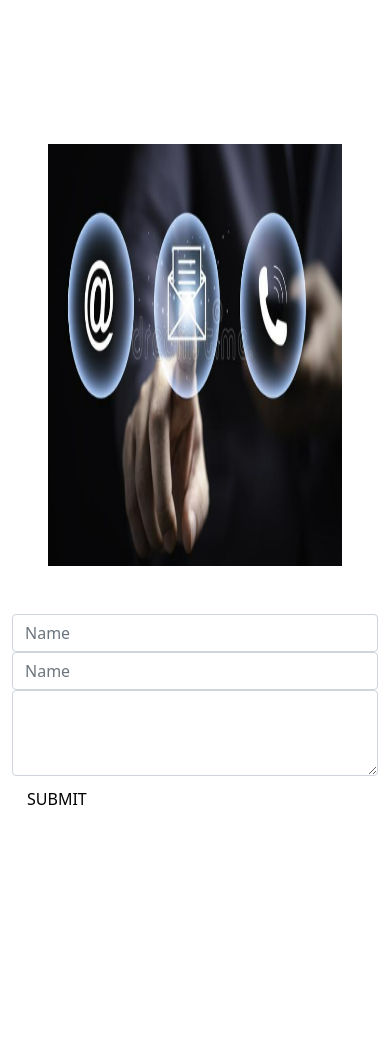
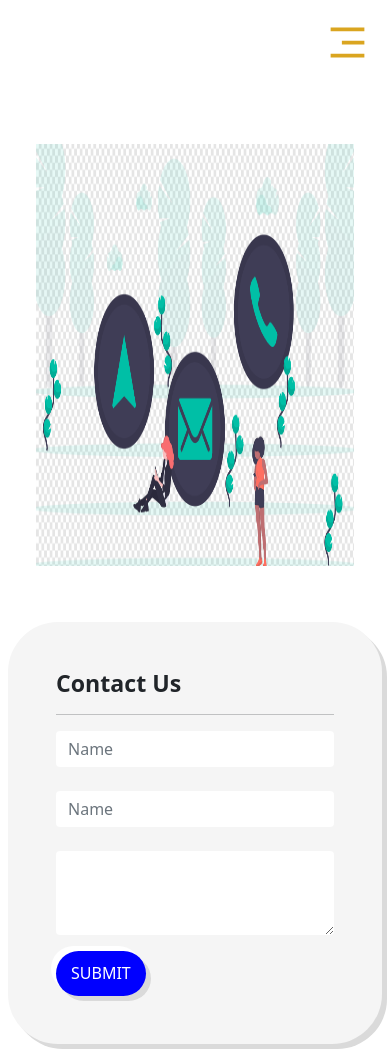
Before and after one commit to UshaKhadkaKapan/realPortfolio, a React (Create React App) app: page /contact in a window 390 px wide. Before the commit the page ends 844 px from the top, so only its background shows below. Built offline with nearby package versions, Linux system fonts and the light colour scheme.

Commit message:
contact page is complete

```diff
--- a/src/pages/Contact.js
+++ b/src/pages/Contact.js
@@ -6,18 +6,22 @@ import "../styles/Home.css";
 const Contact = () => {
   return (
     <div>
-      {/* <Header /> */}
+      <Header />
       <div className="container contact mt-5">
         <div className="row pt-5">
           <div className="col-md-6 p-5">
             <img src="./contactus.PNG" alt="" />
           </div>
           <div className="col-md-6">
-            <div className="contact-form">
-              <input type="text" className="form-control" placeholder="Name" />
-              <input type="text" className="form-control" placeholder="Name" />
-              <textarea className="form-control" rows={3} defaultValue={""} />
-              <button className="primary-button">SUBMIT</button>
+            <div className="contact-form m-2 p-5 n-box2">
+              <h3 className="font-bold">Contact Us</h3>
+              <hr />
+              <input type="text" className="form-control " placeholder="Name" />
+              <br />
+              <input type="text" className="form-control " placeholder="Name" />
+              <br />
+              <textarea className="form-control " rows={3} defaultValue={""} />
+              <button className="primary-button mt-3 n-box2">SUBMIT</button>
             </div>
           </div>
         </div>
--- a/src/styles/Home.css
+++ b/src/styles/Home.css
@@ -16,7 +16,7 @@
 }
 
 .primary-button {
-  background: white;
+  background-color: whitesmoke;
   height: 45px;
   border-radius: 25px;
   border: none;
--- a/src/styles/header-footer.css
+++ b/src/styles/header-footer.css
@@ -63,9 +63,28 @@ ul a {
   color: goldenrod;
 }
 
+.contact {
+  padding-top: 20px;
+}
+
 .contact img {
   height: 50vh;
   width: 100%;
+}
+
+input,
+textarea {
+  margin-top: 25px;
+  border: none !important;
+}
+
+.form-control {
+  box-shadow: none !important;
+}
+
+.contact button {
+  background-color: blue;
+  color: white;
 }
 
 @media (max-width: 750px) {
@@ -109,4 +128,14 @@ ul a {
     color: goldenrod;
     font-size: 45px;
   }
+
+  .contact {
+    margin-top: 0 !important;
+    padding: 0 !important;
+  }
+
+  .contact-form {
+    padding: 15px !important;
+    margin: 15px;
+  }
 }
```
Also changed, not shown: public/contactus.PNG.
